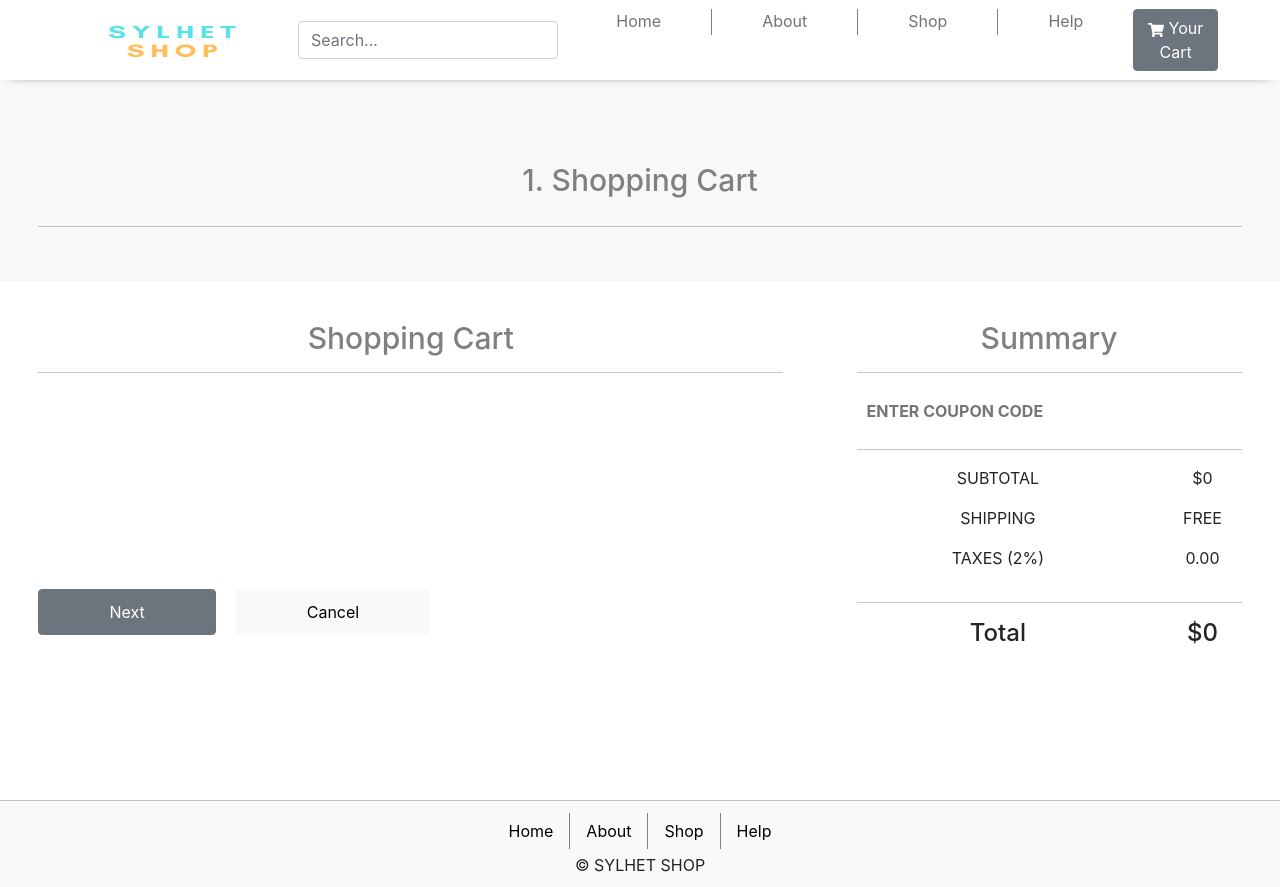
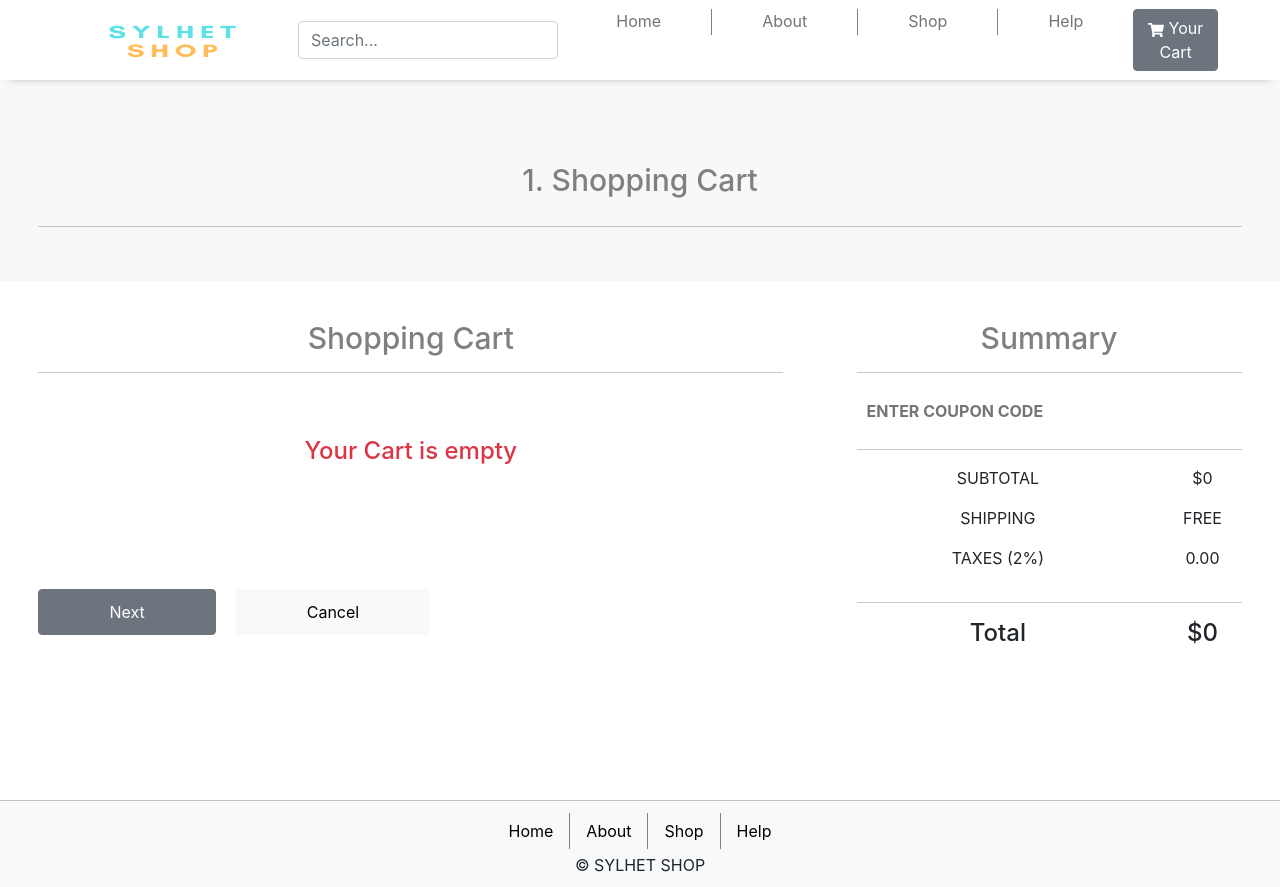
Before and after one commit to masrur-sakib/react-redux-ecommerce-sylhet-shop, a React (Create React App) app: page /cart in a window 1280 px wide. Built offline with nearby package versions, Linux system fonts and the light colour scheme.

Commit message:
Bug Fixed & Footer Link Updated

```diff
--- a/src/App.js
+++ b/src/App.js
@@ -27,8 +27,8 @@ function App() {
             <NotFound></NotFound>
           </Route>
         </Switch>
+        <Footer />
       </Router>
-      <Footer></Footer>
     </div>
   );
 }
--- a/src/component/Footer/Footer.js
+++ b/src/component/Footer/Footer.js
@@ -1,11 +1,12 @@
 import React from 'react';
 import './Footer.css';
+import { Link } from "react-router-dom";
 
 const Footer = () => {
     return (
         <div className="footer bg-light">
             <div className="footer-page-links">
-                <a className="nav-link" aria-current="true" href="/">Home</a>
+                <Link className="nav-link" aria-current="true" to='/' >Home</Link>
                 <a className="nav-link" aria-current="true" href="#about">About</a>
                 <a className="nav-link" aria-current="true" href="#shop">Shop</a>
                 <a id="footer-last-item" className="nav-link" aria-current="true" href="#help">Help</a>
--- a/src/component/MockupTwo/Cart/Cart.js
+++ b/src/component/MockupTwo/Cart/Cart.js
@@ -18,14 +18,14 @@ const Cart = (props) => {
                     <hr width="100%"></hr>
                     <div className="cart-products-details">
                         {
-                            cart && cart.map((product) => <ShoppingCart
+                            cart.length>0 && cart.map((product) => <ShoppingCart
                                 key={product.id}
                                 product={product}
                                 >
                             </ShoppingCart>)
                         }
                         {
-                            !cart && <h4 className="text-danger text-center pt-5">Your Cart is empty</h4>
+                            cart.length===0 && <h4 className="text-danger text-center pt-5">Your Cart is empty</h4>
                         }
                     </div>
                     <div className="cart-products-section-buttons">
```
Also changed, not shown: 1 other file (tests, documents, lock files or other folders).
